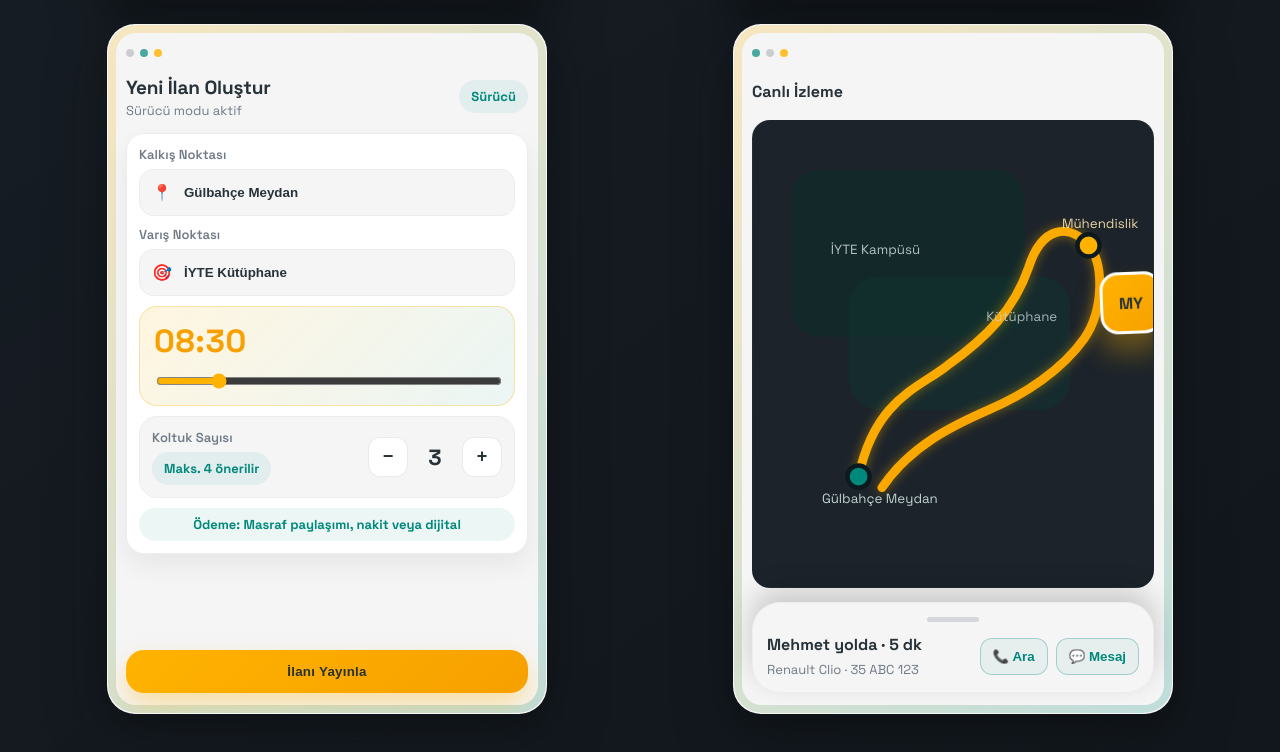
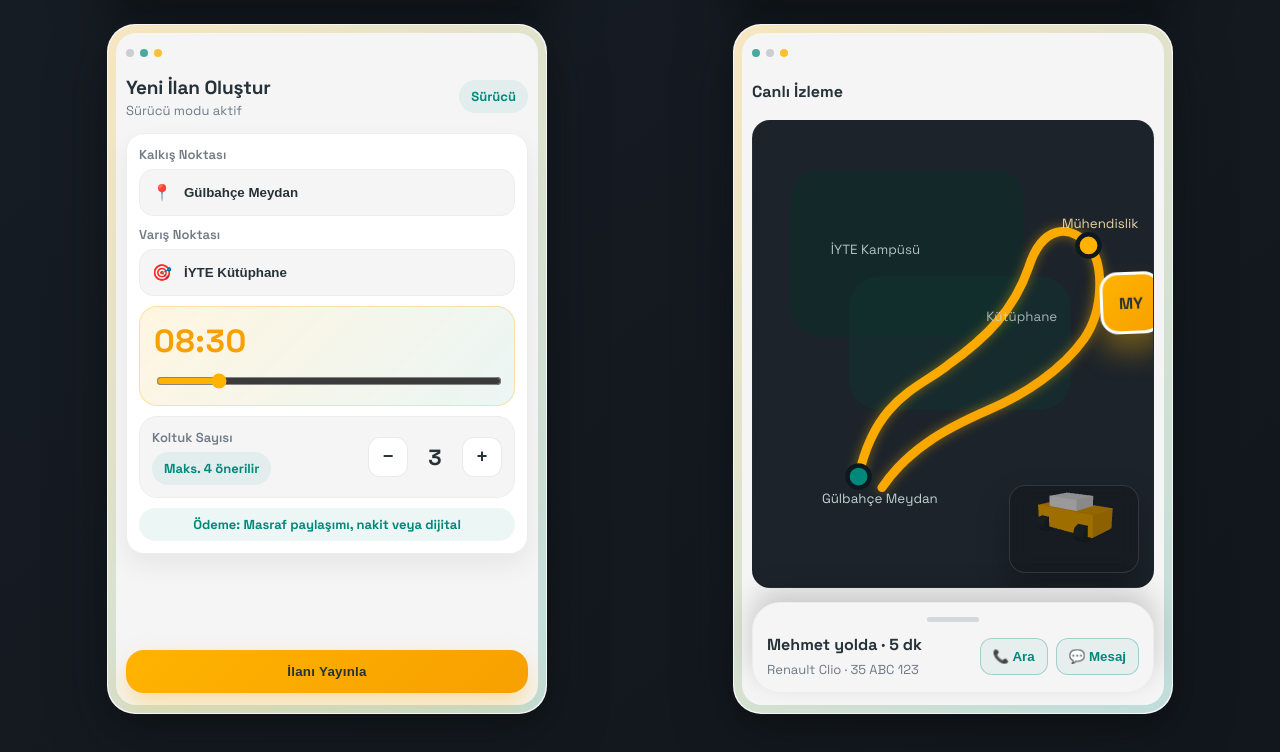
Before and after one commit to adzetto/iyte-rota-demo, a plain HTML site: page index.html in a window 1280 px wide. Shown: the part 1227-1979 px from the top of the page. Drawn offline with nearby package versions, Linux system fonts and the light colour scheme.

Commit message:
Add 3D rotating car widget and widen grid

```diff
--- /dev/null
+++ b/car-3d.js
@@ -0,0 +1,75 @@
+// Mini 3D car display using Three.js
+import * as THREE from 'https://cdn.jsdelivr.net/npm/three@0.160.0/build/three.module.js';
+
+const initCar = (mount, colorHex = '#ffb300') => {
+  const renderer = new THREE.WebGLRenderer({ antialias: true, alpha: true });
+  renderer.setPixelRatio(Math.min(window.devicePixelRatio, 1.5));
+  renderer.setSize(mount.clientWidth, mount.clientHeight);
+  mount.appendChild(renderer.domElement);
+
+  const scene = new THREE.Scene();
+  const camera = new THREE.PerspectiveCamera(
+    24,
+    mount.clientWidth / mount.clientHeight,
+    0.1,
+    50
+  );
+  camera.position.set(6, 4, 10);
+  camera.lookAt(0, 0, 0);
+
+  const ambient = new THREE.AmbientLight(0xffffff, 0.6);
+  scene.add(ambient);
+  const dir = new THREE.DirectionalLight(0xffffff, 0.9);
+  dir.position.set(5, 8, 12);
+  scene.add(dir);
+
+  const carGroup = new THREE.Group();
+  scene.add(carGroup);
+
+  const bodyGeo = new THREE.BoxGeometry(4, 1.2, 2);
+  const bodyMat = new THREE.MeshStandardMaterial({ color: colorHex, roughness: 0.38, metalness: 0.15 });
+  const body = new THREE.Mesh(bodyGeo, bodyMat);
+  body.position.y = 0.8;
+  carGroup.add(body);
+
+  const cabinGeo = new THREE.BoxGeometry(2, 1, 1.6);
+  const cabinMat = new THREE.MeshStandardMaterial({ color: 0xffffff, roughness: 0.2, metalness: 0.2 });
+  const cabin = new THREE.Mesh(cabinGeo, cabinMat);
+  cabin.position.set(0.2, 1.5, 0);
+  carGroup.add(cabin);
+
+  const wheelGeo = new THREE.CylinderGeometry(0.45, 0.45, 0.6, 16);
+  const wheelMat = new THREE.MeshStandardMaterial({ color: 0x263238, metalness: 0.3 });
+  const wheelPositions = [
+    [1.4, 0.35, 1],
+    [-1.4, 0.35, 1],
+    [1.4, 0.35, -1],
+    [-1.4, 0.35, -1],
+  ];
+  wheelPositions.forEach(([x, y, z]) => {
+    const wheel = new THREE.Mesh(wheelGeo, wheelMat);
+    wheel.rotation.z = Math.PI / 2;
+    wheel.position.set(x, y, z);
+    carGroup.add(wheel);
+  });
+
+  const resize = () => {
+    const { clientWidth: w, clientHeight: h } = mount;
+    camera.aspect = w / h;
+    camera.updateProjectionMatrix();
+    renderer.setSize(w, h);
+  };
+  window.addEventListener('resize', resize);
+
+  const animate = () => {
+    carGroup.rotation.y += 0.01;
+    renderer.render(scene, camera);
+    requestAnimationFrame(animate);
+  };
+  animate();
+};
+
+document.querySelectorAll('.car-3d').forEach((node) => {
+  const color = node.dataset.color || '#ffb300';
+  initCar(node, color);
+});
--- a/index.html
+++ b/index.html
@@ -720,6 +720,22 @@
       animation: float 3.6s ease-in-out infinite;
     }
 
+    .car-3d {
+      position: absolute;
+      bottom: 14px;
+      right: 14px;
+      width: 130px;
+      height: 88px;
+      border-radius: 16px;
+      border: 1px solid rgba(255, 255, 255, 0.12);
+      background: rgba(0, 0, 0, 0.18);
+      backdrop-filter: blur(8px);
+      box-shadow: 0 16px 32px rgba(0, 0, 0, 0.26);
+      overflow: hidden;
+      display: grid;
+      place-items: center;
+    }
+
     .sheet {
       background: var(--cream);
       border-radius: var(--radius-lg);
@@ -1228,6 +1244,7 @@
               <text x="62" y="344" fill="#d1e7e4" font-family="Space Grotesk, sans-serif" font-size="12" opacity="0.9">Gülbahçe Meydan</text>
               <text x="278" y="96" fill="#ffe7b3" font-family="Space Grotesk, sans-serif" font-size="12" opacity="0.9">Mühendislik</text>
             </svg>
+            <div class="car-3d" data-color="#ffb300"></div>
             <div class="car" id="car">MY</div>
           </div>
           <div class="sheet">
@@ -1250,5 +1267,6 @@
 
   <script src="app.js"></script>
   <script type="module" src="three-bg.js"></script>
+  <script type="module" src="car-3d.js"></script>
 </body>
 </html>
```
